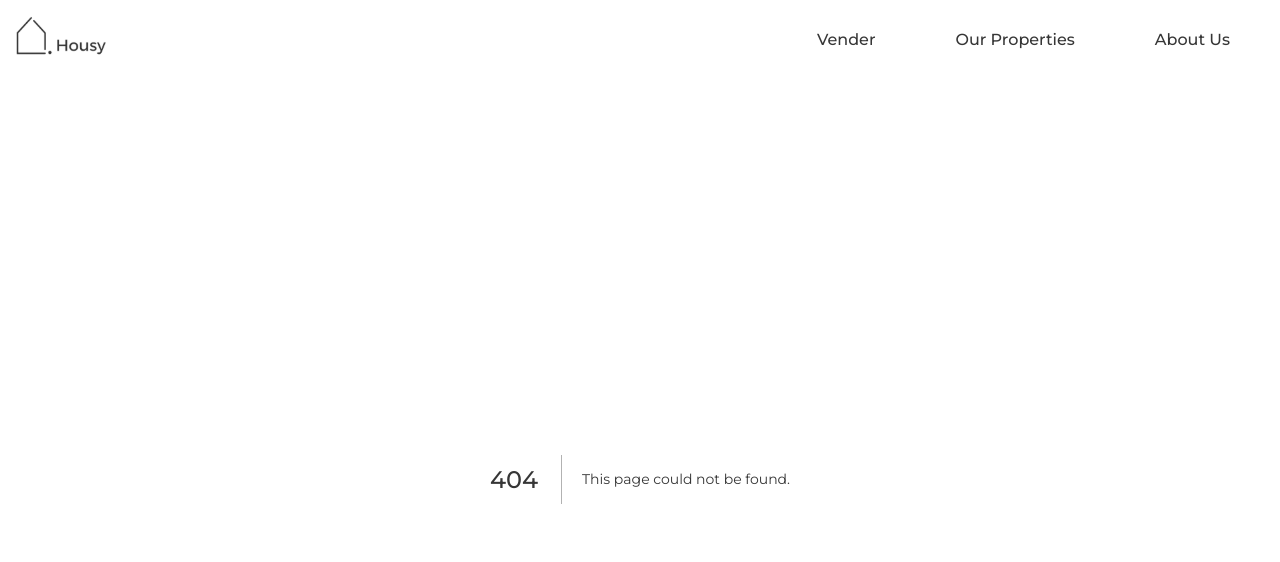
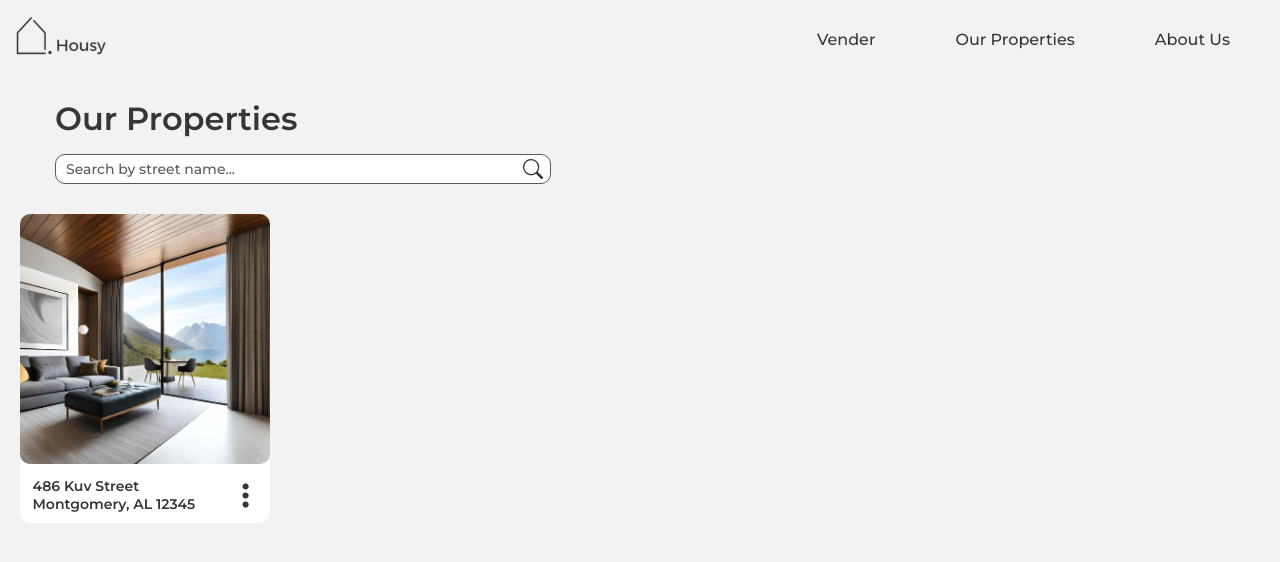
Before and after one commit to Alenkassemiro/Housy, a Next.js app in the folder frontend/: page /myProperties in a window 1280 px wide. Before the commit this address had no page. Shown: the top 562 px of the page. Built offline with nearby package versions, Linux system fonts and the light colour scheme.

Commit message:
styles update

```diff
--- /dev/null
+++ b/frontend/src/components/MyPropertyCard/index.tsx
@@ -0,0 +1,90 @@
+import { FC, useState, RefObject, useRef, useEffect } from 'react';
+import Link from 'next/link';
+import Image from 'next/image';
+import { toast } from 'react-hot-toast';
+import { SlOptionsVertical } from 'react-icons/sl';
+
+import styles from './styles.module.scss';
+import { AiOutlinePlusCircle } from 'react-icons/ai';
+
+interface Props {
+  id: string;
+  picture: string;
+  address: {
+    street: string;
+    city: string;
+    state: string;
+    zip: string;
+  };
+}
+
+const MyPropertyCard: FC<Props> = ({ address, picture, id }: Props) => {
+  const [isDropdownlOpen, setIsDropdownOpen] = useState(false);
+  const menuRef = useRef<HTMLDivElement>(null);
+
+  const useOutsideAlerter = (ref: RefObject<HTMLDivElement>) => {
+    useEffect(() => {
+      const handleClickOutside = (event: MouseEvent) => {
+        if (ref.current && !ref.current.contains(event.target as Node)) {
+          setIsDropdownOpen(false);
+        }
+      };
+
+      document.addEventListener('mousedown', handleClickOutside);
+      return () => {
+        document.removeEventListener('mousedown', handleClickOutside);
+      };
+    }, [ref]);
+  };
+
+  const wrapperRef = useRef<HTMLDivElement>(null);
+  useOutsideAlerter(wrapperRef);
+
+  return (
+    <div className={styles.card}>
+      <Link href={`/myProperties/${id}`}>
+        <Image
+          src={`/properties/${picture}`}
+          width={300}
+          height={300}
+          alt="Property picture"
+        />
+      </Link>
+      <div className={styles.cardFooter}>
+        <Link href={`/ourProperties/${id}`}>
+          <p>{address.street}</p>
+          <p>
+            {address.city}, {address.state} {address.zip}
+          </p>
+        </Link>
+        <SlOptionsVertical
+          // onClick={() => {
+          //   toast.loading('Feature under development', {
+          //     duration: 3000,
+          //     position: 'top-right',
+          //     style: {
+          //       fontSize: '1.6rem',
+          //     },
+          //   });
+          // }}
+          size={25}
+          onClick={() => setIsDropdownOpen((prevState) => !prevState)}
+        />
+        <div
+          className={`${styles.dropdownMenu} ${
+            isDropdownlOpen ? styles.open : styles.closed
+          }`}
+          ref={menuRef}
+        >
+          <ul>
+            <li className={styles.dropdownItem}>
+              Start a new auction <AiOutlinePlusCircle />
+            </li>
+          </ul>
+        </div>
+      </div>
+    </div>
+  );
+};
+
+export default MyPropertyCard;
--- /dev/null
+++ b/frontend/src/components/MyPropertyCard/styles.module.scss
@@ -0,0 +1,135 @@
+.card {
+  transition: 400ms;
+  display: flex;
+  flex-direction: column;
+  align-items: center;
+  justify-content: center;
+  background-color: var(--neutral-0);
+  width: 25rem;
+  border-radius: 1rem;
+  padding-bottom: 1rem;
+
+  a {
+    text-align: center;
+
+    img {
+      width: 100%;
+      height: auto;
+      border-radius: 1rem;
+      cursor: pointer;
+    }
+  }
+}
+
+.cardFooter {
+  position: relative;
+  width: 90%;
+  display: flex;
+  align-items: center;
+  justify-content: space-between;
+  margin-top: 1rem;
+
+
+  a {
+    p {
+      text-align: start;
+      font-size: 1.4rem;
+      font-weight: 600;
+    }
+  }
+
+  svg {
+    cursor: pointer;
+    transition: 300ms;
+
+    &:hover {
+      scale: 1.05;
+    }
+  }
+}
+
+.dropdownMenu {
+  position: absolute;
+  z-index: 1;
+  top: 50px;
+  right: 0.5rem;
+  background-color: var(--neutral-0);
+  border-radius: 0.8rem;
+  padding: 1rem;
+  box-shadow: 0px 0px 10px rgba(0, 0, 0, 0.1);
+  border: 1px solid var(--secondary);
+
+  &::before {
+    content: '';
+    position: absolute;
+    top: -6.5px;
+    right: 0.7rem;
+    height: 1rem;
+    width: 1rem;
+    background: var(--neutral-0);
+    transform: rotate(45deg);
+    border: 1px solid var(--secondary);
+    border-bottom: none;
+    border-right: none;
+  }
+
+  ul {
+    display: flex;
+    flex-direction: column;
+    align-items: flex-start !important;
+    z-index: 1;
+
+    li {
+      color: var(--secondary) !important;
+      transition: 300ms;
+
+      &:hover {
+        scale: 1.02;
+        cursor: pointer;
+      }
+
+      &:hover a {
+        cursor: pointer;
+        color: var(--primary) !important;
+      }
+
+      a {
+        &:hover:after {
+          width: 0% !important;
+        }
+      }
+    }
+  }
+}
+
+.dropdownItem {
+  display: flex;
+  align-items: center;
+  gap: 0.4rem;
+  font-size: 1.4rem;
+  font-weight: 500;
+
+  svg {
+    margin-top: 0.2rem;
+  }
+
+  a {
+    width: 100%;
+    margin-left: 1rem;
+    transition: 300ms;
+  }
+}
+
+.dropdownMenu.open {
+  opacity: 1;
+  visibility: visible;
+  transform: translateY(0);
+  transition: 300ms ease;
+}
+
+.dropdownMenu.closed {
+  opacity: 0;
+  visibility: hidden;
+  transform: translateY(-2rem);
+  transition: 300ms ease;
+}
--- a/frontend/src/components/PropertyCard/styles.module.scss
+++ b/frontend/src/components/PropertyCard/styles.module.scss
@@ -1,20 +1,20 @@
 .card {
-  cursor: pointer;
   transition: 400ms;
   display: flex;
   flex-direction: column;
   align-items: center;
   justify-content: center;
-
-  &:hover {
-    scale: 1.02;
-  }
+  background-color: var(--neutral-0);
+  width: 25rem;
+  border-radius: 1rem;
+  padding-bottom: 1rem;
 
   a {
     text-align: center;
 
     img {
-      width: 80%;
+      width: 100%;
+      cursor: pointer;
       height: auto;
       border-radius: 1rem;
     }
@@ -22,7 +22,7 @@
 }
 
 .cardFooter {
-  width: 80%;
+  width: 90%;
   display: flex;
   align-items: center;
   justify-content: space-between;
--- /dev/null
+++ b/frontend/src/pages/myProperties/index.tsx
@@ -0,0 +1,48 @@
+import { useState } from 'react';
+
+import Search from '@/components/Search';
+import MyPropertyCard from '@/components/MyPropertyCard';
+
+import styles from '@/styles/ourProperties.module.scss';
+
+const myProperties = () => {
+  const [search, setSearch] = useState('');
+
+  const data = [
+    {
+      id: '1',
+      picture: '1.jpg',
+      address: {
+        street: '486 Kuv Street',
+        city: 'Montgomery',
+        state: 'AL',
+        zip: '12345',
+      },
+    },
+  ];
+
+  const filteredData =
+    search.length > 0
+      ? data.filter((card) =>
+          card.address.street.toLowerCase().includes(search.toLowerCase())
+        )
+      : data;
+
+  return (
+    <main className={styles.main}>
+      <h1>Our Properties</h1>
+      <Search
+        search={search}
+        onSearch={setSearch}
+        placeholder="Search by street name..."
+      />
+      <div className={styles.cards}>
+        {filteredData.map((card) => (
+          <MyPropertyCard key={card.id} id={card.id} address={card.address} picture={card.picture}/>
+        ))}
+      </div>
+    </main>
+  );
+};
+
+export default myProperties;
```
Also changed, not shown: frontend/src/pages/myProperties/[propertyId].tsx (added, +101 -0 lines).
